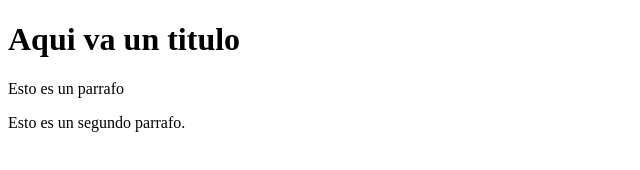
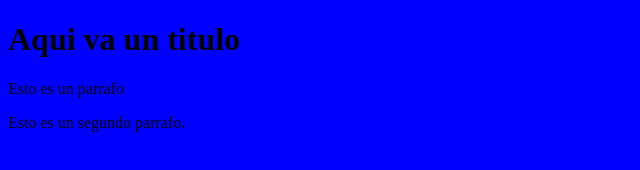
Before and after one commit to Juansteven27/ejemploGit2, a plain HTML site: page index.html in a window 1280 px wide. Shown: the whole page, without its empty margins (0-640 px from the left). Drawn offline with Linux system fonts and the light colour scheme.

Commit message:
doing a commit since project cloned

```diff
--- a/index.html
+++ b/index.html
@@ -5,7 +5,8 @@
     <meta http-equiv="X-UA-Compatible" content="IE=edge">
     <meta name="viewport" content="width=device-width, initial-scale=1.0">
     <title>Document</title>
-    <style href="miEstilo.css"></style>
+    <link rel="stylesheet" href="miEstilo.css">
+    <!-- hola amigos -->
 </head>
 
 <body>
```
